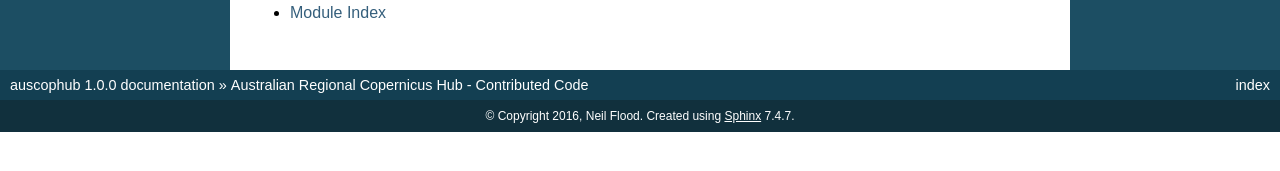
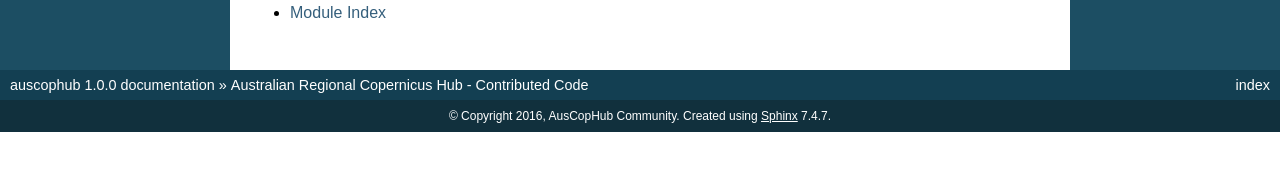
Before and after one commit to CopernicusAustralasia/auscophub, a Sphinx documentation site: the page built from doc/source/index.rst, in a window 1280 px wide. Shown: the part 704-875 px from the top of the page. Built offline with Sphinx 7.4.7, drawn with Linux system fonts in a browser that asks for light colours.

Commit message:
conf.py: Removed my name from the Sphinx conf.py, to avoid having my name plastered all over the ReadTheDocs formatted pages. Replaced with 'AusCopHub Community', which is much more appropriate.

```diff
--- a/doc/source/conf.py
+++ b/doc/source/conf.py
@@ -53,8 +53,8 @@ master_doc = 'index'
 
 # General information about the project.
 project = u'auscophub'
-copyright = u'2016, Neil Flood'
-author = u'Neil Flood'
+copyright = u'2016, AusCopHub Community'
+author = u'AusCopHub Community'
 
 # The version info for the project you're documenting, acts as replacement for
 # |version| and |release|, also used in various other places throughout the
@@ -229,7 +229,7 @@ latex_elements = {
 #  author, documentclass [howto, manual, or own class]).
 latex_documents = [
   (master_doc, 'auscophub.tex', u'auscophub Documentation',
-   u'Neil Flood', 'manual'),
+   u'AusCopHub Community', 'manual'),
 ]
 
 # The name of an image file (relative to this directory) to place at the top of
```
